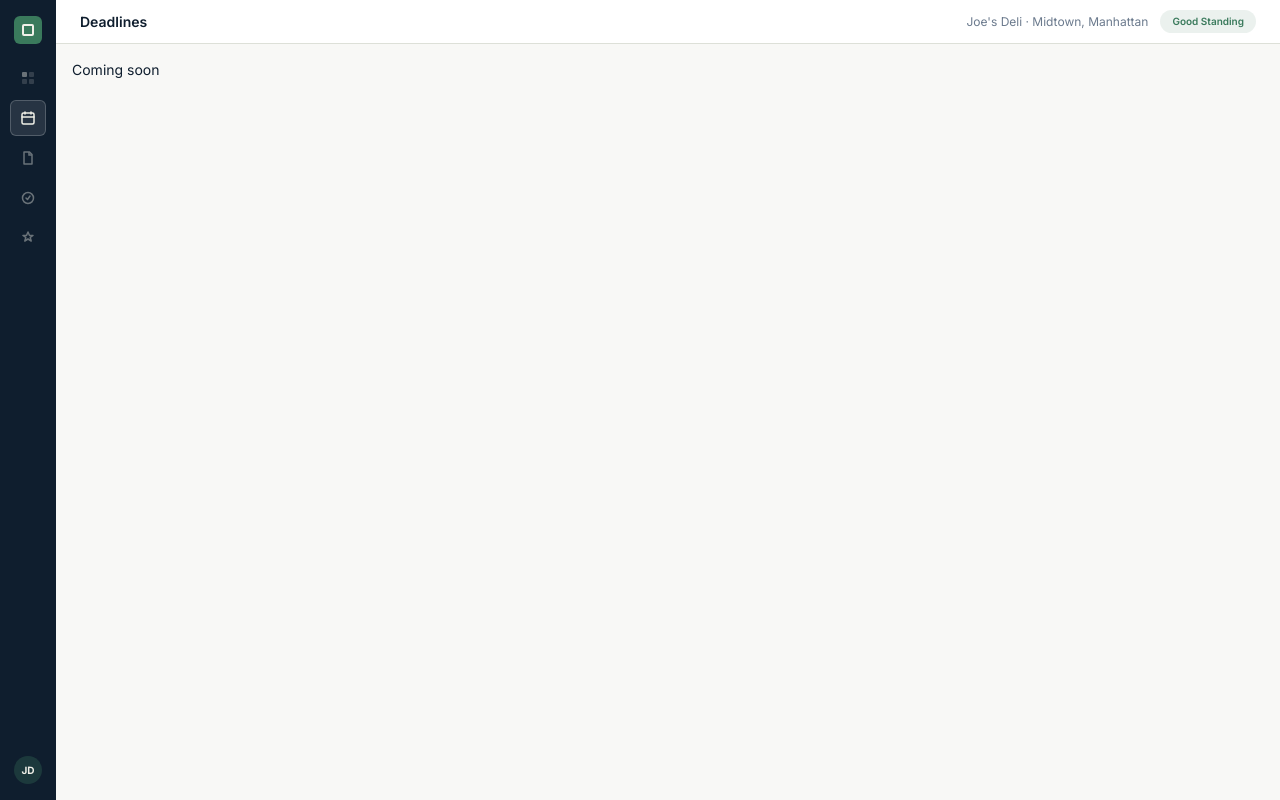
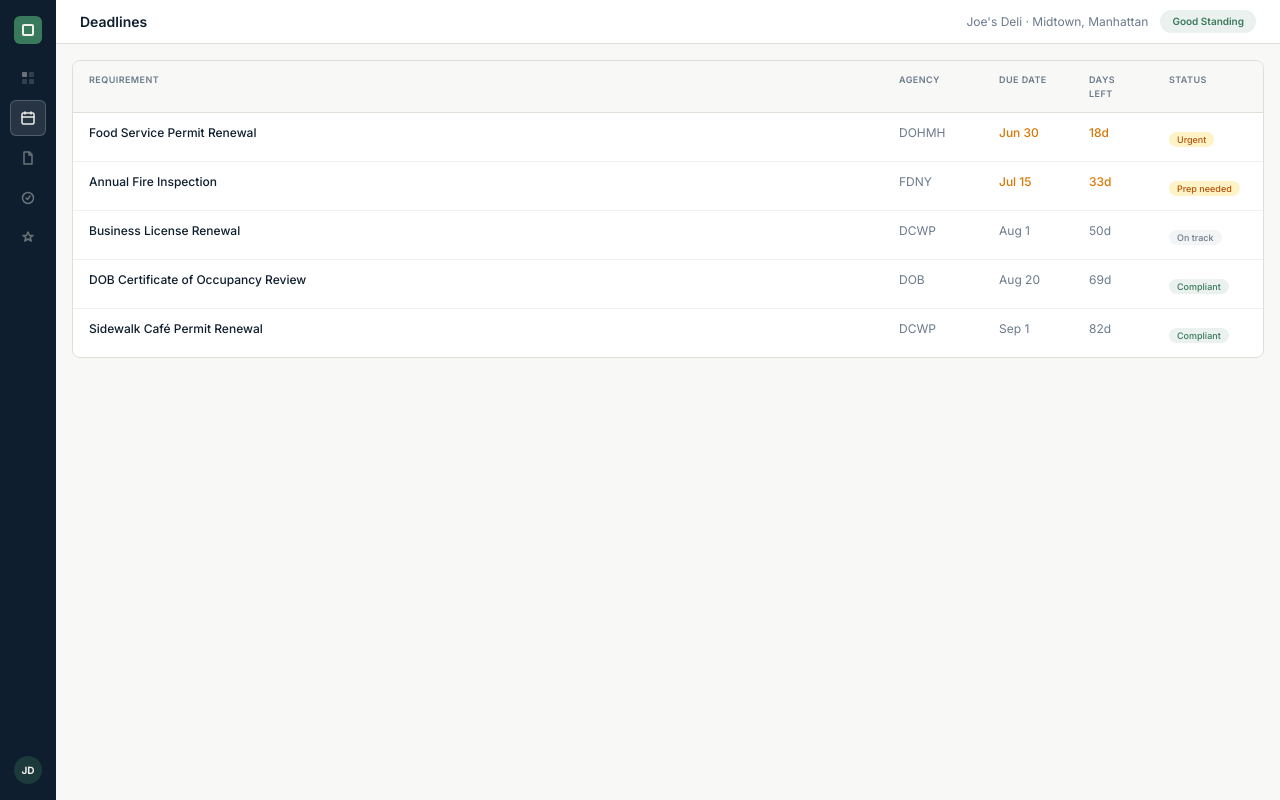
Before and after one commit to Ruelkey123/BureauAI, a Next.js app: page /dashboard in a window 1280 px wide. Both pictures are taken after a click on the button 28 px from the left and 118 px from the top of the page. Built offline with nearby package versions, Linux system fonts and the light colour scheme.

Commit message:
feat: add dashboard deadlines, documents, audit, and incentives tabs

```diff
--- a/app/dashboard/_components/Audit.tsx
+++ b/app/dashboard/_components/Audit.tsx
@@ -1,3 +1,61 @@
+import Link from 'next/link'
+
+const ACTIONS = [
+  {
+    n: '1',
+    color: 'bg-red-500',
+    text: 'Renew your DOHMH food service permit before Jun 30. File online at the DOHMH eFoodservice portal. Processing takes 2–3 weeks — start now.',
+  },
+  {
+    n: '2',
+    color: 'bg-amber-500',
+    text: 'Schedule your FDNY annual inspection. Contact FDNY Bureau of Fire Prevention to book — inspectors are typically booked 3–4 weeks out.',
+  },
+]
+
 export default function Audit() {
-  return <div className="p-4 text-navy text-sm">Coming soon</div>
+  return (
+    <div className="p-4 flex flex-col gap-3">
+      <div className="bg-navy rounded-lg p-5">
+        <div className="text-[9px] text-white/50 uppercase tracking-widest mb-4">
+          Immediate Actions · Next 30 days
+        </div>
+        <div className="flex flex-col gap-3">
+          {ACTIONS.map(({ n, color, text }) => (
+            <div key={n} className="flex gap-3 items-start">
+              <div className={`w-5 h-5 ${color} rounded flex items-center justify-center text-white text-[10px] font-bold flex-shrink-0 mt-0.5`}>
+                {n}
+              </div>
+              <p className="text-white/80 text-xs leading-relaxed">{text}</p>
+            </div>
+          ))}
+        </div>
+      </div>
+
+      <div className="bg-white border border-bureau-border rounded-lg p-5">
+        <div className="text-[9px] text-bureau-muted uppercase tracking-widest mb-3">Upcoming Deadlines</div>
+        <p className="text-xs text-bureau-text leading-relaxed">
+          DOHMH permit renewal annually · FDNY inspection annually · DCWP business license every 2 years · DOB CO review every 5 years
+        </p>
+      </div>
+
+      <div className="bg-white border border-bureau-border rounded-lg p-5">
+        <div className="text-[9px] text-bureau-muted uppercase tracking-widest mb-3">What This Costs Without BureauAI</div>
+        <p className="text-xs text-bureau-text leading-relaxed">
+          Expeditor: $3,000–$8,000 · Attorney (violations): $5,000–$15,000 · Compliance consultant: $2,000–$5,000/year.{' '}
+          <span className="text-green font-semibold">BureauAI: $149/month.</span>
+        </p>
+      </div>
+
+      <div className="bg-[#f8f8f6] border border-bureau-border rounded-lg p-4 flex items-center justify-between">
+        <div className="text-xs text-bureau-muted">Last run: today, 9:14am · Run a fresh audit with updated info</div>
+        <Link
+          href="/audit"
+          className="bg-navy text-cream text-xs font-medium px-4 py-2 rounded hover:bg-navy-mid transition-colors"
+        >
+          Run new audit →
+        </Link>
+      </div>
+    </div>
+  )
 }
--- a/app/dashboard/_components/Deadlines.tsx
+++ b/app/dashboard/_components/Deadlines.tsx
@@ -1,3 +1,40 @@
+import React from 'react'
+
+const ROWS = [
+  { req: 'Food Service Permit Renewal', agency: 'DOHMH', due: 'Jun 30', days: 18, status: 'Urgent', statusClass: 'bg-amber-100 text-amber-700' },
+  { req: 'Annual Fire Inspection', agency: 'FDNY', due: 'Jul 15', days: 33, status: 'Prep needed', statusClass: 'bg-amber-100 text-amber-700' },
+  { req: 'Business License Renewal', agency: 'DCWP', due: 'Aug 1', days: 50, status: 'On track', statusClass: 'bg-gray-100 text-bureau-muted' },
+  { req: 'DOB Certificate of Occupancy Review', agency: 'DOB', due: 'Aug 20', days: 69, status: 'Compliant', statusClass: 'bg-green/10 text-green' },
+  { req: 'Sidewalk Café Permit Renewal', agency: 'DCWP', due: 'Sep 1', days: 82, status: 'Compliant', statusClass: 'bg-green/10 text-green' },
+]
+
 export default function Deadlines() {
-  return <div className="p-4 text-navy text-sm">Coming soon</div>
+  return (
+    <div className="p-4">
+      <div className="bg-white border border-bureau-border rounded-lg overflow-hidden">
+        <div className="grid" style={{ gridTemplateColumns: '2fr 100px 90px 80px 110px' }}>
+          {['Requirement', 'Agency', 'Due Date', 'Days Left', 'Status'].map(h => (
+            <div key={h} className="px-4 py-3 text-[9px] font-semibold text-bureau-muted uppercase tracking-wider bg-[#f8f8f6] border-b border-bureau-border">
+              {h}
+            </div>
+          ))}
+          {ROWS.map(({ req, agency, due, days, status, statusClass }, i) => {
+            const border = i < ROWS.length - 1 ? 'border-b border-[#f0f0ec]' : ''
+            const dueColor = days <= 33 ? 'text-amber-600 font-medium' : 'text-bureau-muted'
+            return (
+              <React.Fragment key={req}>
+                <div className={`px-4 py-3 text-xs text-navy font-medium ${border}`}>{req}</div>
+                <div className={`px-4 py-3 text-xs text-bureau-muted ${border}`}>{agency}</div>
+                <div className={`px-4 py-3 text-xs ${dueColor} ${border}`}>{due}</div>
+                <div className={`px-4 py-3 text-xs ${dueColor} ${border}`}>{days}d</div>
+                <div className={`px-4 py-3 ${border}`}>
+                  <span className={`text-[9px] px-2 py-0.5 rounded-full font-medium ${statusClass}`}>{status}</span>
+                </div>
+              </React.Fragment>
+            )
+          })}
+        </div>
+      </div>
+    </div>
+  )
 }
--- a/app/dashboard/_components/Documents.tsx
+++ b/app/dashboard/_components/Documents.tsx
@@ -1,3 +1,39 @@
+const DOCS = [
+  {
+    title: 'DOH Permit Renewal Form',
+    description: 'Pre-filled with your business info. Submit directly to DOHMH.',
+  },
+  {
+    title: 'FDNY Inspection Checklist',
+    description: 'Inspector-ready checklist for your location type and borough.',
+  },
+  {
+    title: 'DCWP License Application',
+    description: 'Business license renewal, pre-filled for Manhattan.',
+  },
+]
+
 export default function Documents() {
-  return <div className="p-4 text-navy text-sm">Coming soon</div>
+  return (
+    <div className="p-4">
+      <div className="grid grid-cols-3 gap-3">
+        {DOCS.map(({ title, description }) => (
+          <div key={title} className="bg-white border border-bureau-border rounded-lg p-5 flex flex-col gap-3">
+            <div>
+              <div className="text-[9px] text-bureau-muted uppercase tracking-widest mb-2">Ready to use</div>
+              <div className="font-semibold text-navy text-sm mb-1.5">{title}</div>
+              <div className="text-xs text-bureau-muted leading-relaxed">{description}</div>
+            </div>
+            <button className="text-[10px] text-green font-semibold text-left mt-auto">
+              Download PDF →
+            </button>
+          </div>
+        ))}
+        <div className="bg-[#f8f8f6] border border-dashed border-bureau-border rounded-lg p-5 flex flex-col items-center justify-center gap-2">
+          <div className="text-xs text-bureau-muted text-center">Need a different document?</div>
+          <button className="text-xs text-navy font-semibold">Request a template →</button>
+        </div>
+      </div>
+    </div>
+  )
 }
--- a/app/dashboard/_components/Incentives.tsx
+++ b/app/dashboard/_components/Incentives.tsx
@@ -1,3 +1,49 @@
+const CREDITS = [
+  {
+    title: 'Work Opportunity Tax Credit (WOTC)',
+    description:
+      'Federal tax credit for hiring from certain target groups. Up to $9,600 per eligible employee. You likely qualify based on your borough and business type.',
+    amount: '$9,600',
+    sub: 'per employee',
+  },
+  {
+    title: 'NYC Small Business Energy Efficiency Program',
+    description:
+      'Rebates for energy-efficient equipment upgrades. HVAC, refrigeration, and lighting qualify. Available to Manhattan businesses under 50 employees.',
+    amount: '$4,600',
+    sub: 'estimated rebate',
+  },
+]
+
 export default function Incentives() {
-  return <div className="p-4 text-navy text-sm">Coming soon</div>
+  return (
+    <div className="p-4 flex flex-col gap-3">
+      <div className="flex items-center justify-between mb-1">
+        <div className="text-xs text-bureau-muted">2 programs identified for your business</div>
+        <div className="text-sm font-semibold text-green">$14,200 total identified</div>
+      </div>
+
+      {CREDITS.map(({ title, description, amount, sub }) => (
+        <div key={title} className="bg-white border border-bureau-border rounded-lg p-5 flex items-start justify-between gap-6">
+          <div className="flex-1">
+            <div className="font-semibold text-navy text-sm mb-2">{title}</div>
+            <div className="text-xs text-bureau-muted leading-relaxed max-w-lg">{description}</div>
+          </div>
+          <div className="flex-shrink-0 text-right flex flex-col items-end gap-2">
+            <div>
+              <div className="font-bold text-green text-xl">{amount}</div>
+              <div className="text-[10px] text-bureau-muted mt-0.5">{sub}</div>
+            </div>
+            <button className="bg-green text-cream text-xs font-medium px-3 py-1.5 rounded hover:bg-green-light transition-colors">
+              Learn more →
+            </button>
+          </div>
+        </div>
+      ))}
+
+      <div className="bg-[#f8f8f6] border border-bureau-border rounded-lg p-4 text-center text-xs text-bureau-muted">
+        BureauAI scans 40+ NYC and federal incentive programs monthly. Credits update automatically.
+      </div>
+    </div>
+  )
 }
```
